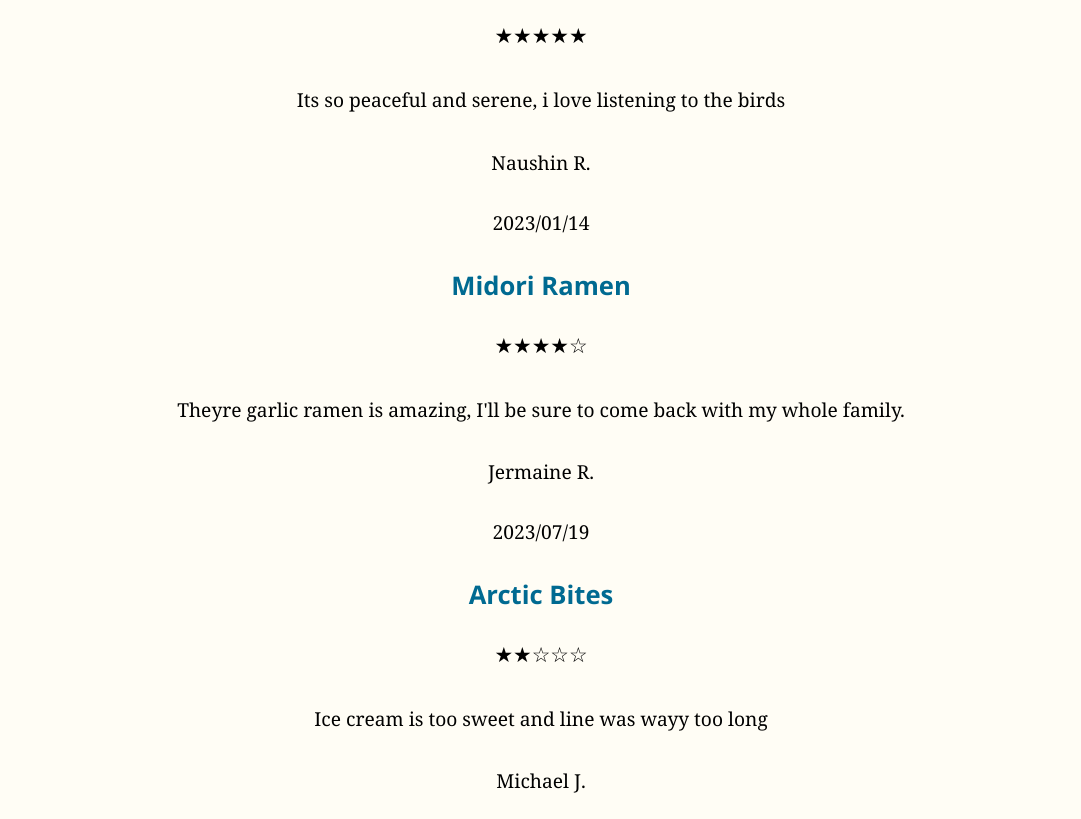
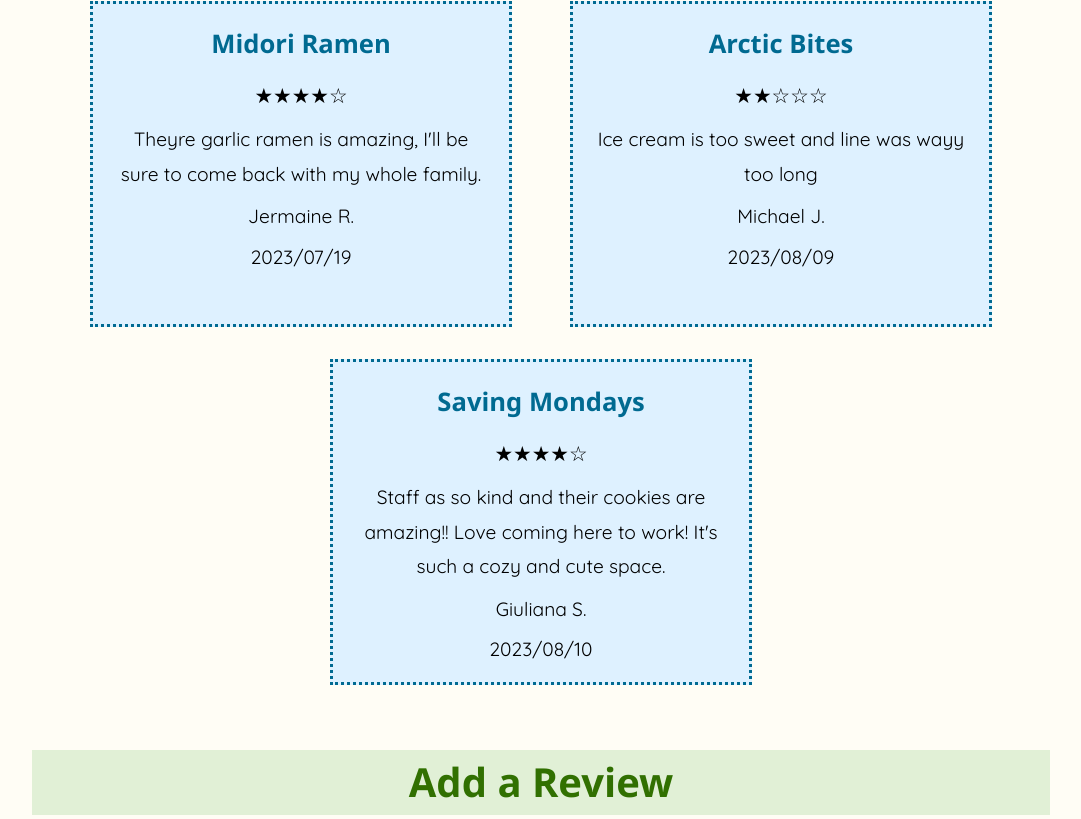
Before and after one commit to naushinrahman/Hidden-Gems-WebApp, a plain HTML site: page reviews.html in a window 1280 px wide. Shown: the part 621-1440 px from the top of the page, without its empty margins (99-1180 px from the left). Drawn offline with Linux system fonts and the light colour scheme.

Commit message:
more updates

```diff
--- a/css/style.css
+++ b/css/style.css
@@ -161,7 +161,7 @@
 
     h2 {
         font-family: 'Segoe UI', Tahoma, Geneva, Verdana, sans-serif;
-        font-size: 2.4rem;
+        font-size: 2.5rem;
     }
 
     h3, h4 {
@@ -169,10 +169,10 @@
     }
 
     p {
-        font-family: Cambria, Cochin, Georgia, Times, 'Times New Roman', serif;
+        font-family: 'Quicksand', sans-serif;
         padding-bottom: 0.5rem;
         padding-top: 0.1rem;
-        font-size: 1.5rem;
+        font-size: 1.3rem;
       }
 
     img {
@@ -192,6 +192,7 @@
         font-family:'Segoe UI', Tahoma, Geneva, Verdana, sans-serif;
         margin-top: 0.5rem;
         margin-bottom: 0.1rem;
+        font-size: 1.5rem;
     }
 
     .black-text {
@@ -258,7 +259,6 @@
 
     ul#menu li.list a:hover {
         display: block;
-        background-color: #da40c2;
         font-size: 110%;
     }
 
@@ -302,7 +302,7 @@
     .newsletter {
         clear: both;
         width: 25.0rem;
-        font-family: 'Segoe UI', Tahoma, Geneva, Verdana, sans-serif;
+        font-family: 'Quicksand', sans-serif;
         margin-bottom: 1.0rem;
     }
 
@@ -320,10 +320,11 @@
         border-radius: 4px;
         cursor: pointer;
         color: white;
+        font-family: 'Quicksand', sans-serif;
       }
 
     input[type="submit"] {
-        background-color: #4CAF50;
+        background-color: #317001;
         height: 3.0rem;
         font-size: 1.5rem;
         width: 8.0rem;
@@ -336,19 +337,18 @@
         margin-right: 8.2rem;
         align-items: flex-start;
         justify-content: space-evenly;
-        margin-bottom: 0.5rem;
+        margin-top: 2.0rem;
     }
 
-    .reviewCards {
+    .review-cards {
         height: 20.0rem;
         width: 26.0rem;
-        margin-top: 1.0rem;
         background-color: #def1ff;
         border: #006a91 dotted;
-        margin-bottom: 1.5rem;
+        margin-bottom: 2.0rem;
     }
 
-    .reviewCards p {
+    .review-cards p {
         margin-top: 0;
         margin-bottom: 0;
         font-family: 'Quicksand', sans-serif;
--- a/reviews.html
+++ b/reviews.html
@@ -23,7 +23,10 @@
         </header>
             <div id="review-container">
                 <!-- Dynamically append cards here -->
-              </div>
+            </div>
+            <div class="green">
+                <h2>Add a Review</h2>
+            </div>
         <script src="js/data.js"></script>
     </body>
 </html>
```
Also changed, not shown: index.html (+2 -2 lines).
